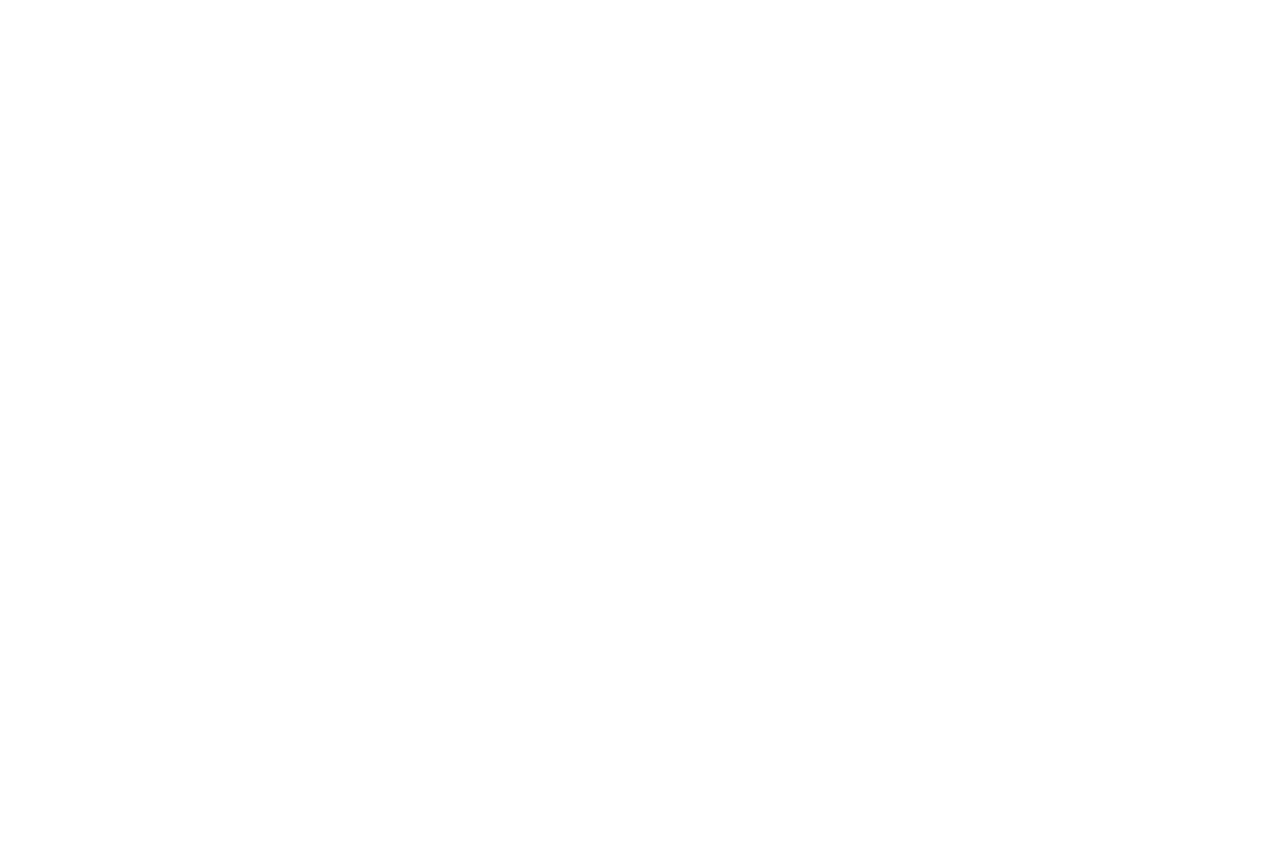
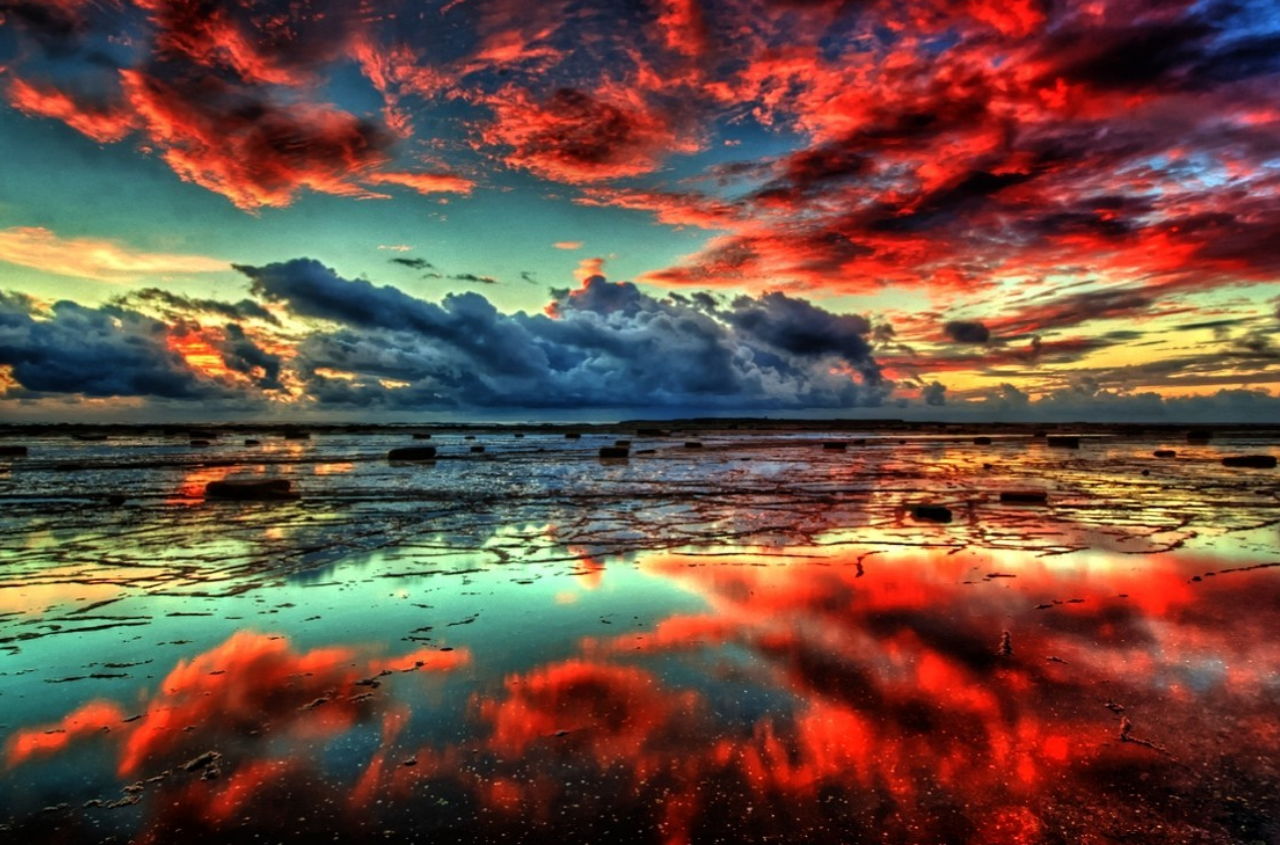
Before and after one commit to RostyslavL/Blur-image-effect, a plain HTML site: page index.html in a window 1280 px wide. Shown: the top 845 px of the page. Drawn offline with Linux system fonts and the light colour scheme; the site is published under a folder, as on GitHub Pages, so addresses that start at the root find nothing.

Commit message:
Update style.css

```diff
--- a/style.css
+++ b/style.css
@@ -16,7 +16,7 @@ body {
 }
 
 .blur{
-  background: url('/img/background.jpg')
+  background: url('img/background.jpg')
     no-repeat
     center
     center/cover;
```
